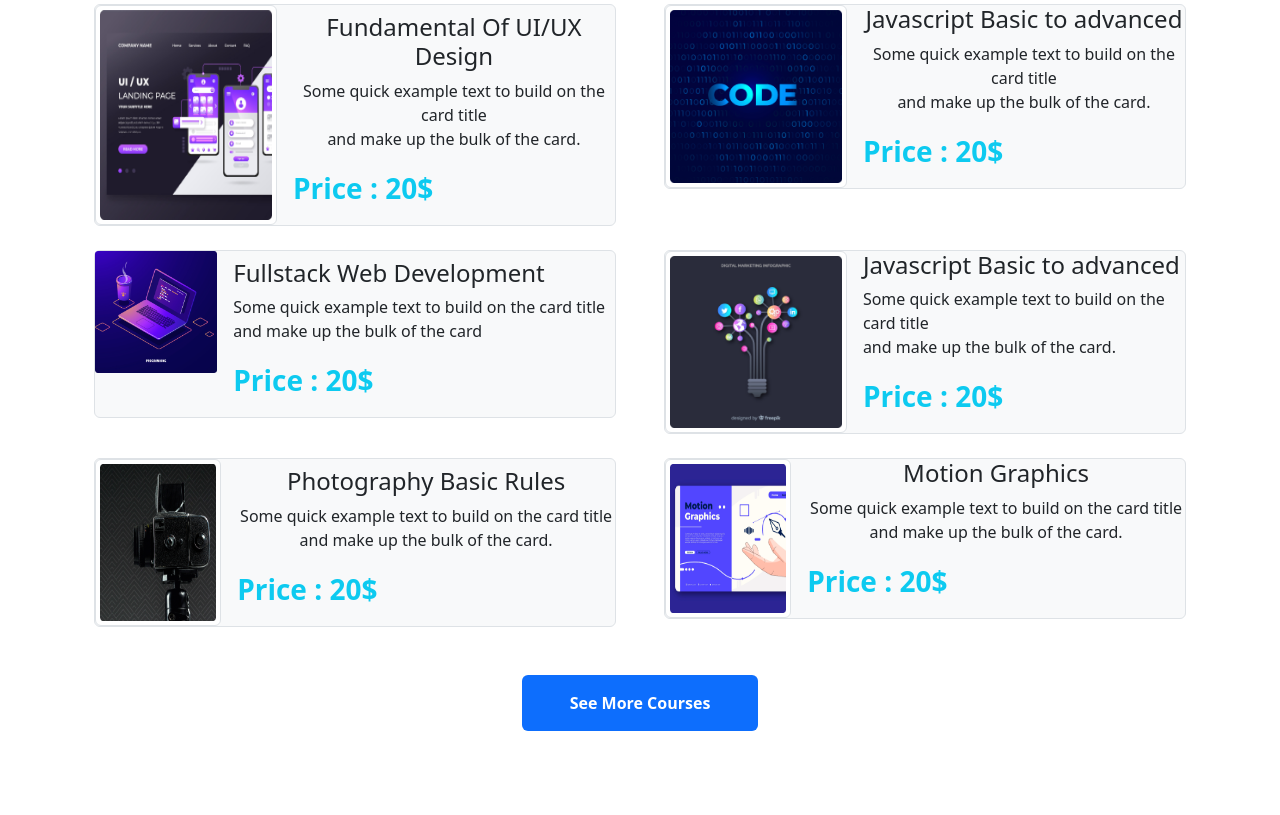
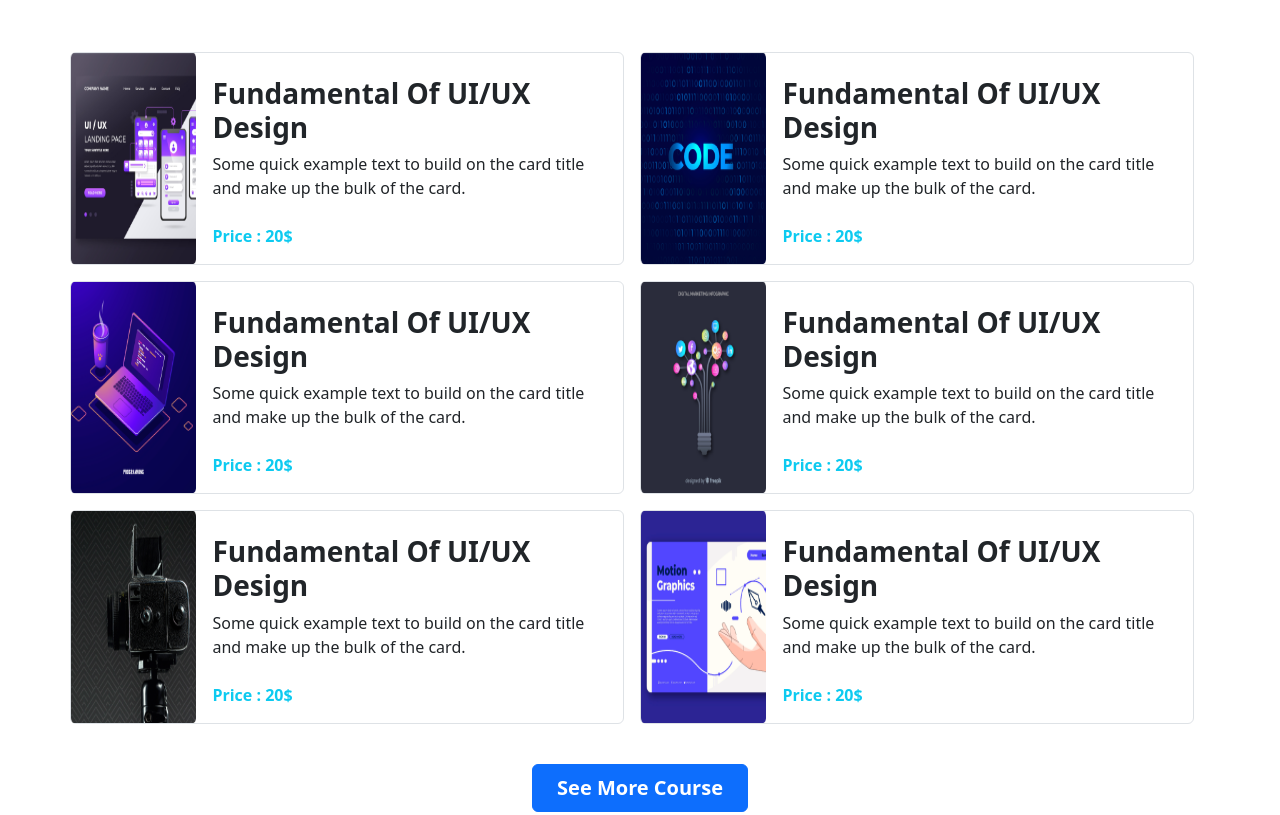
Before and after one commit to Nayem12/SkillUp, a plain HTML site: page index.html in a window 1280 px wide. Shown: the part 1140-1955 px from the top of the page. Drawn offline with nearby package versions, Linux system fonts and the light colour scheme.

Commit message:
accordion section end

```diff
--- a/index.html
+++ b/index.html
@@ -8,7 +8,11 @@
     <title>Skillup</title>
     <!-- Bootstrap CDN link add -->
     <link rel="stylesheet" href="https://cdn.jsdelivr.net/npm/bootstrap@5.2.0/dist/css/bootstrap.min.css">
+
+    <!-- css link add  -->
     <link rel="stylesheet" href="style.css">
+    <!-- font icon add link  -->
+    <script src="https://kit.fontawesome.com/ae3f90b708.js" crossorigin="anonymous"></script>
 </head>
 
 <body>
@@ -109,140 +113,143 @@
 
 
         <!-- course item section start  -->
-        <section>
-            <div class="container px-4 text-center">
-                <div class="row gx-5">
-                    <div class="col-md-6">
-                        <div class="border rounded bg-light">
-                            <div class="d-flex flex-sm-column flex-lg-row flex-column">
-                                <div>
-                                    <img class="img-fluid w-100 h-100 img-thumbnail" src="images/course/course-1.png"
-                                        alt="">
-                                </div>
-                                <div class="d-flex justify-content-center align-items-center mt-2 ps-3">
-                                    <div>
-                                        <h4>Fundamental Of UI/UX Design
-                                        </h4>
-                                        <p>Some quick example text to build on the card title <br>
-                                            and make up the bulk of the card.</p>
-                                        <p class="text-info fs-3 text-start fw-bold">Price : 20$</p>
-                                    </div>
-                                </div>
+        <section class="py-5">
+            <div class="container">
+
+
+                <div class="row">
+                    <div class="col-12 col-sm-12 col-lg-6 px-4 p-sm-0">
+                        <div class="d-flex flex-column flex-sm-row border rounded me-sm-3 mb-3">
+                            <div>
+                                <img class="w-100 h-100" src="images/course/course-1.png" alt="" />
                             </div>
-                        </div>
-                    </div>
-                    <div class="col-md-6">
-                        <div class="border rounded bg-light">
-                            <div class="d-flex flex-sm-column flex-lg-row flex-column">
-                                <div>
-                                    <img class="img-fluid w-100 h-100 img-thumbnail" src="images/course/course-2.png"
-                                        alt="">
-                                </div>
-                                <div class="d-flex justify-content-center align-items-center ps-3">
-                                    <div>
-                                        <h4>Javascript Basic to advanced
-                                        </h4>
-                                        <p>Some quick example text to build on the card title <br>
-                                            and make up the bulk of the card.</p>
-                                        <p class="text-info fs-3 text-start fw-bold">Price : 20$</p>
-                                    </div>
-                                </div>
+                            <div class="pt-4 px-3">
+                                <h3 class="fw-bold">
+                                    Fundamental Of UI/UX Design
+                                </h3>
+                                <p class="p-0 my-2">
+                                    Some quick example text to
+                                    build on the card title and
+                                    make up the bulk of the card.
+                                </p>
+                                <p class="fw-bold text-info mt-4">
+                                    Price : 20$
+                                </p>
                             </div>
                         </div>
                     </div>
 
-                </div>
-            </div>
-            <div class="container px-4 mt-4">
-                <div class="row gx-5">
-                    <div class="col-md-6">
-                        <div class="border rounded bg-light">
-                            <div class="d-flex flex-sm-column flex-lg-row flex-column">
-                                <div>
-                                    <img class="w-100" src="images/course/course-3.png" alt="">
-                                </div>
-                                <div class="d-flex justify-content-center align-items-center mt-2 ps-3">
-                                    <div>
-                                        <h4>Fullstack Web Development
-                                        </h4>
-                                        <p>Some quick example text to build on the card title
-                                            and make up the bulk of the card</p>
-                                        <p class="text-info fs-3 text-start fw-bold">Price : 20$</p>
-                                    </div>
-                                </div>
+                    <div class="col-12 col-sm-12 col-lg-6 px-4 p-sm-0">
+                        <div class="d-flex flex-column flex-sm-row border rounded me-sm-3 mb-3">
+                            <div>
+                                <img class="w-100 h-100" src="images/course/course-2.png" alt="" />
                             </div>
-                        </div>
-                    </div>
-                    <div class="col-md-6">
-                        <div class="border rounded bg-light">
-                            <div class="d-flex flex-sm-column flex-lg-row flex-column">
-                                <div>
-                                    <img class="img-fluid w-100 h-100 img-thumbnail" src="images/course/course-4.png"
-                                        alt="">
-                                </div>
-                                <div class="d-flex justify-content-center align-items-center ps-3">
-                                    <div>
-                                        <h4>Javascript Basic to advanced
-                                        </h4>
-                                        <p>Some quick example text to build on the card title <br>
-                                            and make up the bulk of the card.</p>
-                                        <p class="text-info fs-3 text-start fw-bold">Price : 20$</p>
-                                    </div>
-                                </div>
+                            <div class="pt-4 px-3">
+                                <h3 class="fw-bold">
+                                    Fundamental Of UI/UX Design
+                                </h3>
+                                <p class="p-0 my-2">
+                                    Some quick example text to
+                                    build on the card title and
+                                    make up the bulk of the card.
+                                </p>
+                                <p class="fw-bold text-info mt-4">
+                                    Price : 20$
+                                </p>
                             </div>
                         </div>
                     </div>
 
-                </div>
-            </div>
-            <div class="container px-4 text-center mt-4">
-                <div class="row gx-5">
-                    <div class="col-md-6">
-                        <div class="border rounded bg-light">
-                            <div class="d-flex flex-sm-column flex-lg-row flex-column">
-                                <div>
-                                    <img class="img-fluid img-fixed img-thumbnail" style="height:100%; width: 100%;"
-                                        src="images/course/course-5.png" alt="">
-                                </div>
-                                <div class="d-flex justify-content-center align-items-center mt-2 ps-3">
-                                    <div>
-                                        <h4>Photography Basic Rules
-                                        </h4>
-                                        <p>Some quick example text to build on the card title
-                                            and make up the bulk of the card.</p>
-                                        <p class="text-info fs-3 text-start fw-bold">Price : 20$</p>
-                                    </div>
-                                </div>
+                    <div class="col-12 col-sm-12 col-lg-6 px-4 p-sm-0">
+                        <div class="d-flex flex-column flex-sm-row border rounded me-sm-3 mb-3">
+                            <div>
+                                <img class="w-100 h-100" src="images/course/course-3.png" alt="" />
                             </div>
-                        </div>
-                    </div>
-                    <div class="col-md-6">
-                        <div class="border rounded bg-light">
-                            <div class="d-flex flex-sm-column flex-lg-row flex-column">
-                                <div class="w-lg-100 h-lg-100">
-                                    <img class="img-fluid img-fixed img-thumbnail" style="height:100%; width: 100%;"
-                                        src="images/course/course-6.png" alt="">
-                                </div>
-                                <div class="d-flex justify-content-center align-items-center ps-3">
-                                    <div>
-                                        <h4>Motion Graphics
-
-                                        </h4>
-                                        <p>Some quick example text to build on the card title
-                                            and make up the bulk of the card.</p>
-                                        <p class="text-info fs-3 text-start fw-bold">Price : 20$</p>
-                                    </div>
-                                </div>
+                            <div class="pt-4 px-3">
+                                <h3 class="fw-bold">
+                                    Fundamental Of UI/UX Design
+                                </h3>
+                                <p class="p-0 my-2">
+                                    Some quick example text to
+                                    build on the card title and
+                                    make up the bulk of the card.
+                                </p>
+                                <p class="fw-bold text-info mt-4">
+                                    Price : 20$
+                                </p>
                             </div>
                         </div>
                     </div>
 
+                    <div class="col-12 col-sm-12 col-lg-6 px-4 p-sm-0">
+                        <div class="d-flex flex-column flex-sm-row border rounded me-sm-3 mb-3">
+                            <div>
+                                <img class="w-100 h-100" src="images/course/course-4.png" alt="" />
+                            </div>
+                            <div class="pt-4 px-3">
+                                <h3 class="fw-bold">
+                                    Fundamental Of UI/UX Design
+                                </h3>
+                                <p class="p-0 my-2">
+                                    Some quick example text to
+                                    build on the card title and
+                                    make up the bulk of the card.
+                                </p>
+                                <p class="fw-bold text-info mt-4">
+                                    Price : 20$
+                                </p>
+                            </div>
+                        </div>
+                    </div>
+
+                    <div class="col-12 col-sm-12 col-lg-6 px-4 p-sm-0">
+                        <div class="d-flex flex-column flex-sm-row border rounded me-sm-3 mb-3">
+                            <div>
+                                <img class="w-100 h-100" src="images/course/course-5.png" alt="" />
+                            </div>
+                            <div class="pt-4 px-3">
+                                <h3 class="fw-bold">
+                                    Fundamental Of UI/UX Design
+                                </h3>
+                                <p class="p-0 my-2">
+                                    Some quick example text to
+                                    build on the card title and
+                                    make up the bulk of the card.
+                                </p>
+                                <p class="fw-bold text-info mt-4">
+                                    Price : 20$
+                                </p>
+                            </div>
+                        </div>
+                    </div>
+
+                    <div class="col-12 col-sm-12 col-lg-6 px-4 p-sm-0">
+                        <div class="d-flex flex-column flex-sm-row border rounded me-sm-3 mb-3">
+                            <div>
+                                <img class="w-100 h-100" src="images/course/course-6.png" alt="" />
+                            </div>
+                            <div class="pt-4 px-3">
+                                <h3 class="fw-bold">
+                                    Fundamental Of UI/UX Design
+                                </h3>
+                                <p class="p-0 my-2">
+                                    Some quick example text to
+                                    build on the card title and
+                                    make up the bulk of the card.
+                                </p>
+                                <p class="fw-bold text-info mt-4">
+                                    Price : 20$
+                                </p>
+                            </div>
+                        </div>
+                    </div>
                 </div>
-            </div>
-            <div class="text-center py-5">
-                <a class="text-decoration-none py-3 px-5 d-inline-block bg-primary text-white fw-bold rounded"
-                    href="#">See More Courses
-                </a>
+
+                <div class="d-flex justify-content-center mt-4">
+                    <button type="button" class="btn btn-primary py-2 px-4 fs-5 fw-semibold">
+                        See More Course
+                    </button>
+                </div>
             </div>
         </section>
         <!-- course item section end  -->
@@ -298,7 +305,7 @@
 
 
         <!-- Register section start  -->
-        <section class="container">
+        <section class="container mt-4">
             <div class="row bg-primary border rounded py-5">
                 <div class="col-lg-6 col-md-12 col-sm-12">
                     <div class="text-white d-flex flex-column justify-content-center align-items-center ">
@@ -345,6 +352,104 @@
         </section>
         <!-- Register section end  -->
 
+        <!-- Frequently Asked Questions section part start -->
+
+        <section class="container">
+            <div class="text-center mt-5">
+                <h1>Frequently Asked Questions</h1>
+                <p>It is a long established fact that a reader will be distracted by the readable <br>
+                    content of a page when looking at its layout</p>
+            </div>
+            <div>
+                <div class="accordion accordion-flush" id="accordionFlushExample">
+                    <div class="accordion-item border rounded m-4">
+                        <h2 class="accordion-header" id="flush-headingOne">
+                            <button class="accordion-button collapsed" type="button" data-bs-toggle="collapse"
+                                data-bs-target="#flush-collapseOne" aria-expanded="false"
+                                aria-controls="flush-collapseOne">
+                                <h2>what are the differences between flex and grid?</h2>
+                            </button>
+                        </h2>
+                        <div id="flush-collapseOne" class="accordion-collapse collapse"
+                            aria-labelledby="flush-headingOne" data-bs-parent="#accordionFlushExample">
+                            <div class="accordion-body">
+                                <p>Flexbox is designed for one-dimensional layouts, and Grid for
+                                    two-dimensional layouts.<br> The Flexbox layout is best suited to application
+                                    components and
+                                    small-scale layouts, while the Grid layout is designed for larger-scale layouts that
+                                    are
+                                    not linear in design.</p>
+                            </div>
+                        </div>
+                    </div>
+                    <div class="accordion-item border rounded m-4">
+                        <h2 class="accordion-header" id="flush-headingTwo">
+                            <button class="accordion-button collapsed" type="button" data-bs-toggle="collapse"
+                                data-bs-target="#flush-collapseTwo" aria-expanded="false"
+                                aria-controls="flush-collapseTwo">
+                                <h2>what are the differences between bootstrap and tailwind?</h2>
+                            </button>
+                        </h2>
+                        <div id="flush-collapseTwo" class="accordion-collapse collapse"
+                            aria-labelledby="flush-headingTwo" data-bs-parent="#accordionFlushExample">
+                            <div class="accordion-body">
+                                <p>Simple and flexible HTML, CSS, and JS for popular UI components and interactions.It
+                                    is an open-source framework that is used to design responsive websites better,
+                                    faster, and easier. <br>
+                                    A utility-first CSS framework for rapid UI development,Tailwind CSS is a
+                                    utility-first CSS framework for building custom user interfaces rapidly and
+                                    efficiently.</p>
+                            </div>
+                        </div>
+                    </div>
+                    <div class="accordion-item border rounded m-4">
+                        <h2 class="accordion-header" id="flush-headingThree">
+                            <button class="accordion-button collapsed" type="button" data-bs-toggle="collapse"
+                                data-bs-target="#flush-collapseThree" aria-expanded="false"
+                                aria-controls="flush-collapseThree">
+                                <h2>what is css box model?</h2>
+                            </button>
+                        </h2>
+                        <div id="flush-collapseThree" class="accordion-collapse collapse"
+                            aria-labelledby="flush-headingThree" data-bs-parent="#accordionFlushExample">
+                            <div class="accordion-body">
+                                <p>The CSS box model is a container that contains multiple properties including borders,
+                                    margin, padding, and the content itself. It is used to create the design and layout
+                                    of web pages.CSS box model typically describes how these rectangular boxes are laid
+                                    out on a web page.</p>
+                            </div>
+                        </div>
+                    </div>
+                    <div class="accordion-item border rounded m-4">
+                        <h2 class="accordion-header" id="flush-headingThree">
+                            <button class="accordion-button collapsed" type="button" data-bs-toggle="collapse"
+                                data-bs-target="#flush-collapseFour" aria-expanded="false"
+                                aria-controls="flush-collapseFour">
+                                <h2>what is semantic tag</h2>
+                            </button>
+                        </h2>
+                        <div id="flush-collapseFour" class="accordion-collapse collapse"
+                            aria-labelledby="flush-headingFour" data-bs-parent="#accordionFlushExample">
+                            <div class="accordion-body">
+                                <p>A semantic element clearly describes its meaning to both the browser and the
+                                    developer.<br>Semantic HTML or semantic markup is HTML that introduces meaning to
+                                    the web page rather than just presentation. For example, a
+                                    tag indicates that the enclosed text is a paragraph. This is both semantic and
+                                    presentational because people know what paragraphs are, and browsers know how to
+                                    display them.</p>
+                            </div>
+                        </div>
+                    </div>
+                </div>
+            </div>
+
+
+        </section>
+        <!-- Frequently Asked Questions section part end  -->
+
+
+        <!-- company logo section start  -->
+
         <section class="container d-none d-sm-none d-md-none d-lg-block pt-5">
             <h1 class="pb-3 fw-bold text-center">Trusted by over 800+ companies</h1>
             <div class="d-flex justify-content-between gap-2">
@@ -357,10 +462,17 @@
             </div>
         </section>
 
+        <!-- company logo section end  -->
+
 
 
     </main>
     <!-- main section end  -->
+    <!-- footer section start  -->
+
+
+
+    <!-- footer section end  -->
 
 
 
@@ -370,4 +482,5 @@
     <script src="https://cdn.jsdelivr.net/npm/bootstrap@5.2.0/dist/js/bootstrap.bundle.min.js"></script>
 </body>
 
+
 </html>
```
